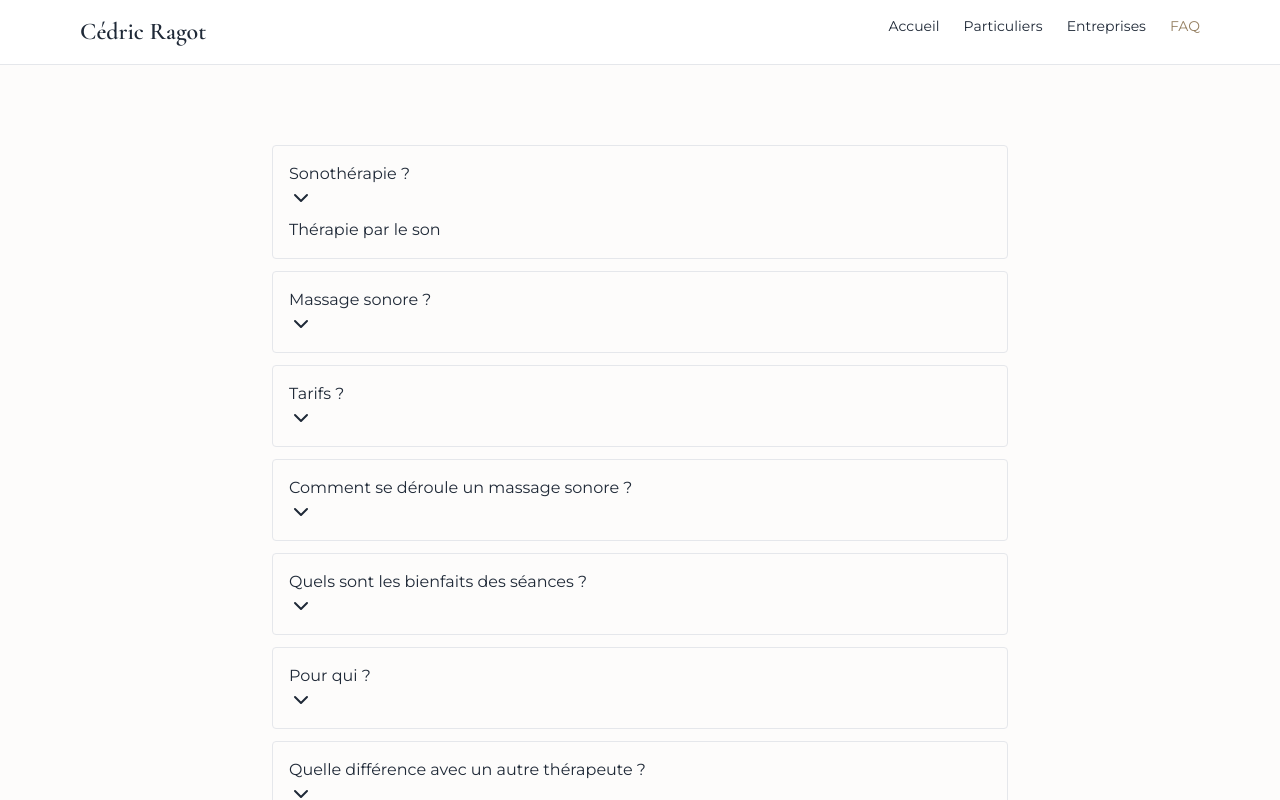
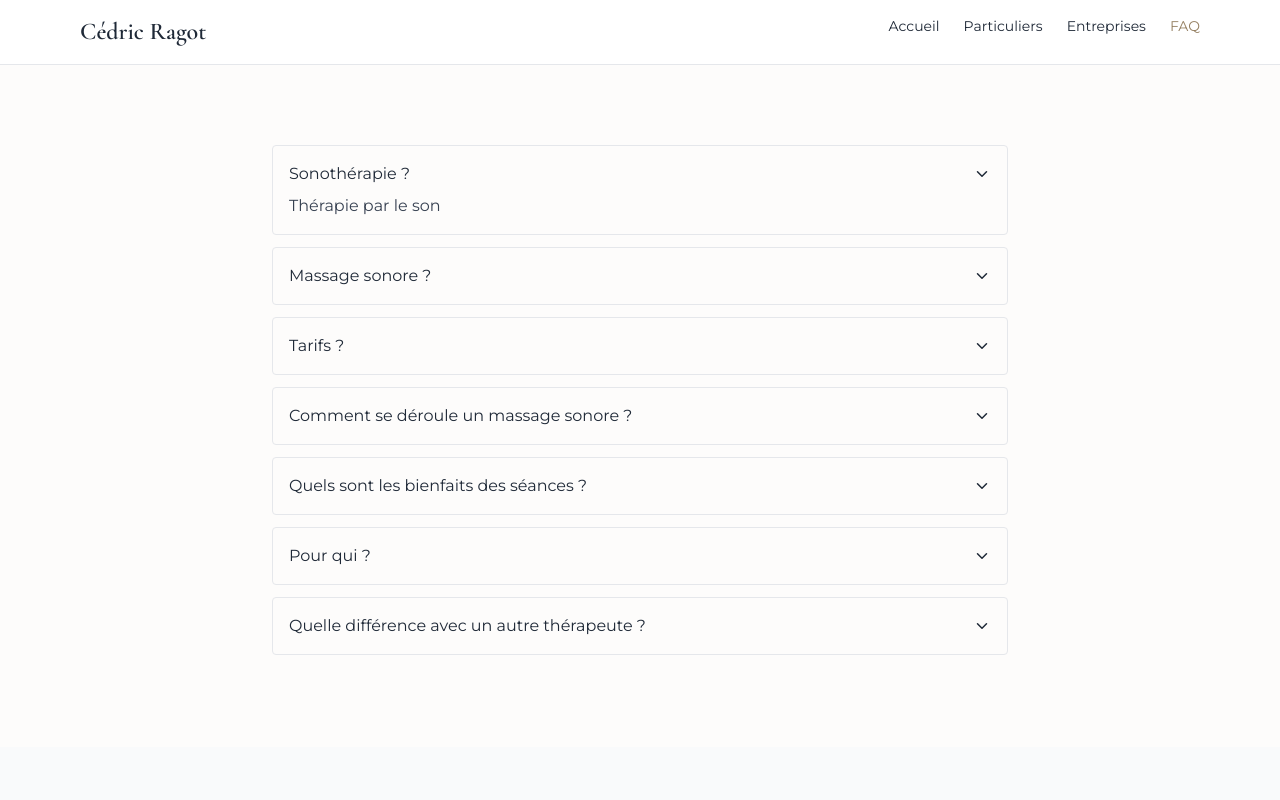
Before and after one commit to cedricragotarttherapie-dotcom/cedric.ragot, a React (Vite) app in the folder client/: page /faq in a window 1280 px wide. Both pictures are taken after a click on the button "Sonothérapie ?". Shown: the top 800 px of the page. Built offline with nearby package versions, Linux system fonts and the light colour scheme.

Commit message:
Fix FAQ + Entreprises UI + footer icons

```diff
--- a/client/src/pages/Entreprises.tsx
+++ b/client/src/pages/Entreprises.tsx
@@ -121,7 +121,7 @@ export default function Entreprises() {
         </div>
       )}
 
-      {/* FOOTER */}
+      {/* FOOTER (FIX ICONS + LINKS) */}
       <footer className="bg-gray-900 text-gray-300 py-10">
         <div className="max-w-6xl mx-auto flex justify-between px-4">
 
@@ -132,12 +132,32 @@ export default function Entreprises() {
 
           <div className="flex gap-4 items-center">
 
-            <a href="https://instagram.com/cedric_ragot">
-              <img src="/icons/instagram.svg" className="w-6 h-6" />
+            {/* INSTAGRAM FIX */}
+            <a
+              href="https://www.instagram.com/cedric_ragot"
+              target="_blank"
+              rel="noreferrer"
+              className="hover:opacity-80 transition"
+            >
+              <img
+                src="/icons/instagram.svg"
+                className="w-6 h-6 object-contain"
+                alt="Instagram"
+              />
             </a>
 
-            <a href="https://www.resalib.fr/praticien/47572-ragot-cedric-sonotherapeute-saint-germain-en-laye">
-              <img src="/images/logo resalib.jpg" className="w-6 h-6" />
+            {/* RESALIB FIX */}
+            <a
+              href="https://www.resalib.fr/praticien/47572-ragot-cedric-sonotherapeute-saint-germain-en-laye"
+              target="_blank"
+              rel="noreferrer"
+              className="hover:opacity-80 transition"
+            >
+              <img
+                src="/images/logo resalib.jpg"
+                className="w-6 h-6 object-contain"
+                alt="Resalib"
+              />
             </a>
 
           </div>
--- a/client/src/pages/FAQ.tsx
+++ b/client/src/pages/FAQ.tsx
@@ -34,14 +34,13 @@ export default function FAQ() {
     { q: "Massage sonore ?", a: "Bols tibétains" },
     { q: "Tarifs ?", a: "À partir de 59€" },
 
-    // AJOUTS DEMANDÉS (sans toucher au reste)
     { q: "Comment se déroule un massage sonore ?", a: "La séance commence par un temps d’échange, puis vous êtes allongé confortablement. Les bols tibétains sont ensuite joués autour et sur le corps pour induire une relaxation profonde." },
 
-    { q: "Quels sont les bienfaits des séances ?", a: "Réduction du stress, amélioration du sommeil, relâchement des tensions physiques et émotionnelles, et sensation globale d’apaisement." },
+    { q: "Quels sont les bienfaits des séances ?", a: "Réduction du stress, amélioration du sommeil, relâchement des tensions physiques et émotionnelles." },
 
-    { q: "Pour qui ?", a: "Les séances s’adressent à toute personne en recherche de détente, sauf contre-indications spécifiques (grossesse, implants métalliques sensibles, pathologies particulières)." },
+    { q: "Pour qui ?", a: "Toute personne en recherche de détente et de rééquilibrage." },
 
-    { q: "Quelle différence avec un autre thérapeute ?", a: "La sonothérapie agit directement par les vibrations sonores sur le système nerveux, là où d’autres approches sont uniquement verbales ou corporelles." }
+    { q: "Quelle différence avec un autre thérapeute ?", a: "La sonothérapie agit par vibration directe sur le système nerveux." }
   ];
 
   return (
@@ -72,12 +71,17 @@ export default function FAQ() {
             {faqs.map((f, i) => (
               <div key={i} className="border p-4 mb-3 rounded">
 
-                <button onClick={() => setOpenIndex(openIndex === i ? null : i)}>
+                <button
+                  onClick={() => setOpenIndex(openIndex === i ? null : i)}
+                  className="flex justify-between w-full items-center"
+                >
                   {f.q}
-                  <ChevronDown />
+                  <ChevronDown size={18} />
                 </button>
 
-                {openIndex === i && <p className="mt-2">{f.a}</p>}
+                {openIndex === i && (
+                  <p className="mt-2 text-gray-700">{f.a}</p>
+                )}
 
               </div>
             ))}
@@ -87,7 +91,14 @@ export default function FAQ() {
 
         {/* CONTACT */}
         <section className="py-20 bg-gray-50">
-          <form onSubmit={handleSubmit} className="max-w-xl mx-auto bg-white p-6">
+
+          <div className="max-w-3xl mx-auto px-4">
+
+            <h3 className="text-2xl font-[Cormorant_Garamond] mb-6 text-center">
+              Contactez-nous
+            </h3>
+
+            <form onSubmit={handleSubmit} className="bg-white p-6 rounded-lg shadow">
 
               <input name="name" placeholder="Nom" onChange={handleChange} className="w-full border p-2 mb-2" />
               <input name="email" placeholder="Email" onChange={handleChange} className="w-full border p-2 mb-2" />
@@ -98,6 +109,9 @@ export default function FAQ() {
               </button>
 
             </form>
+
+          </div>
+
         </section>
 
       </main>
@@ -111,11 +125,26 @@ export default function FAQ() {
             <p>Saint-Germain-en-Laye, Le Pecq, Le Vésinet, Chatou, L'Étang-la-Ville</p>
           </div>
 
-          <div className="flex gap-4">
+          <div className="flex gap-4 items-center">
 
+            {/* FIX INSTAGRAM */}
+            <a
+              href="https://instagram.com/cedric_ragot"
+              target="_blank"
+              rel="noreferrer"
+              className="hover:opacity-80"
+            >
               <img src="/icons/instagram.svg" className="w-6 h-6" />
+            </a>
 
-            <img src="/images/logo resalib.jpg" className="w-6 h-6" />
+            <a
+              href="https://www.resalib.fr/praticien/47572-ragot-cedric-sonotherapeute-saint-germain-en-laye"
+              target="_blank"
+              rel="noreferrer"
+              className="hover:opacity-80"
+            >
+              <img src="/images/logo resalib.jpg" className="w-6 h-6 object-contain" />
+            </a>
 
           </div>
 
```
Lines whose indentation alone changed are shown as unchanged.
